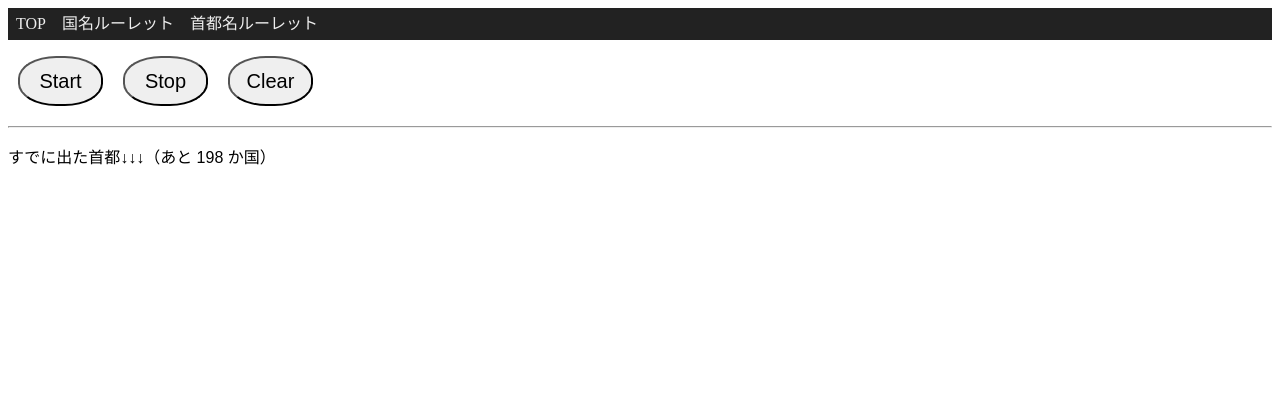
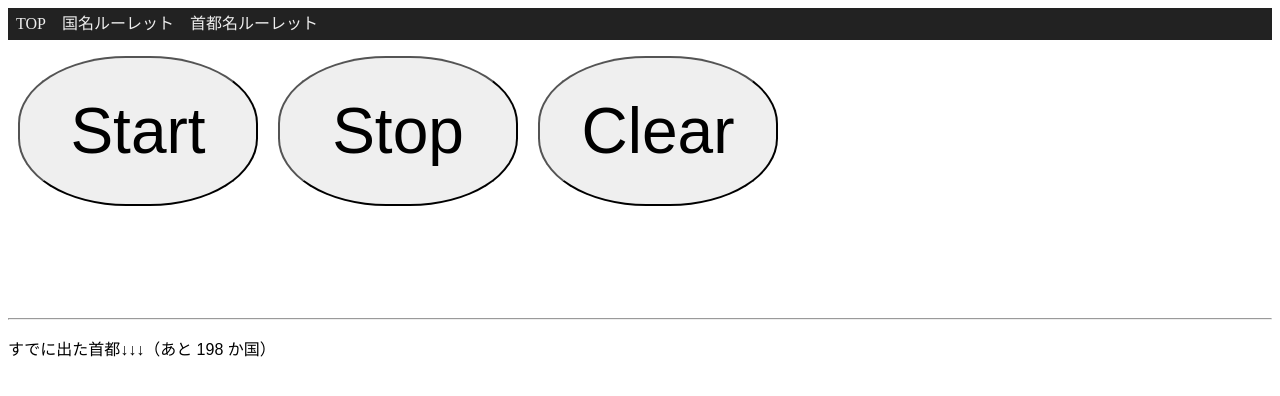
Before and after one commit to baum9chen/webapp-vue, a Nuxt app: page /Capital in a window 1280 px wide. Shown: the top 396 px of the page. Built offline with nearby package versions, Linux system fonts and the light colour scheme.

Commit message:
ボタンとフォントサイズの調整

```diff
--- a/pages/Capital.vue
+++ b/pages/Capital.vue
@@ -115,15 +115,15 @@ div.content {
   font-family: sans-serif;
 }
 button.roulette-btn {
-  width:85px;
-  height: 50px;
+  width: 240px;
+  height: 150px;
   border-radius: 45%;
-  font-size: 1.25em;
+  font-size: 4em;
   margin: 0px 10px;
 }
 p.content-country {
   font-weight: bold;
-  font-size: 1.25em;
+  font-size: 7em;
 }
 p.content-country-hint {
   font-size: 0.5em;
```
